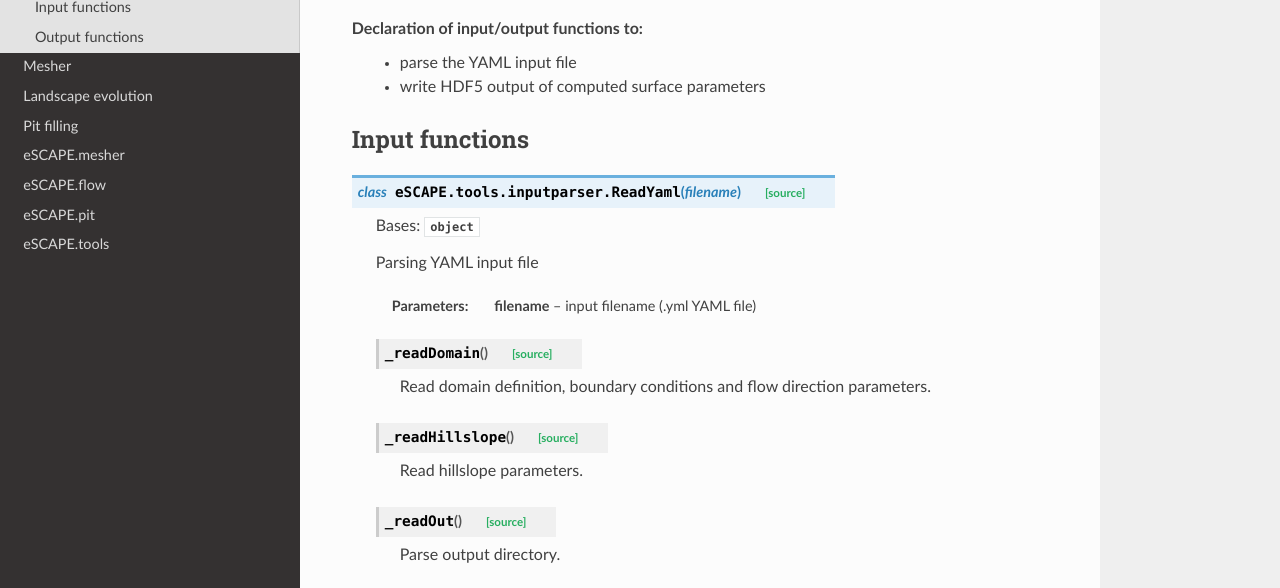
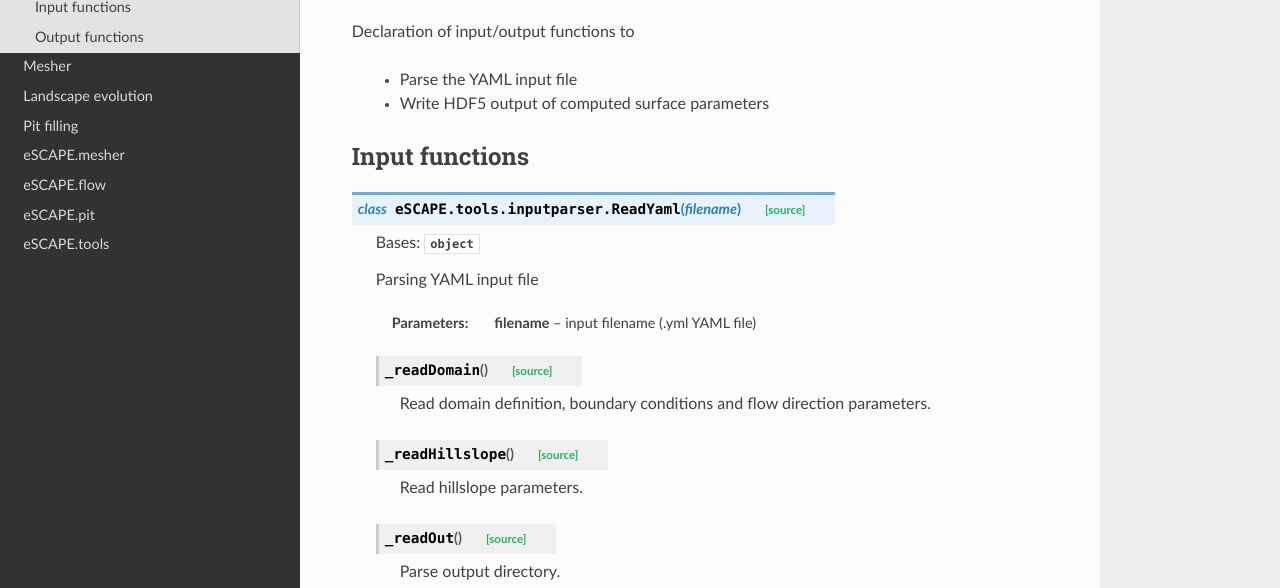
Before and after one commit to eSCAPE-API/eSCAPE-API.github.io, a plain HTML site: page tools.html in a window 1280 px wide. Shown: the part 144-732 px from the top of the page. Drawn offline with nearby package versions, Linux system fonts and the light colour scheme; some packages are replaced by stand-ins of ours.

Commit message:
update content

```diff
--- a/tools.html
+++ b/tools.html
@@ -159,14 +159,13 @@
 
   <div class="section" id="input-output">
 <h1>Input/Output<a class="headerlink" href="#input-output" title="Permalink to this headline">¶</a></h1>
-<dl class="docutils">
-<dt>Declaration of input/output functions to:</dt>
-<dd><ul class="first last simple">
-<li>parse the YAML input file</li>
-<li>write HDF5 output of computed surface parameters</li>
+<p>Declaration of input/output functions to</p>
+<blockquote>
+<div><ul class="simple">
+<li>Parse the YAML input file</li>
+<li>Write HDF5 output of computed surface parameters</li>
 </ul>
-</dd>
-</dl>
+</div></blockquote>
 <span class="target" id="module-eSCAPE.tools"></span><div class="section" id="module-eSCAPE.tools.inputparser">
 <span id="input-functions"></span><h2>Input functions<a class="headerlink" href="#module-eSCAPE.tools.inputparser" title="Permalink to this headline">¶</a></h2>
 <dl class="class">
```
Also changed, not shown: _sources/pit.rst.txt, _sources/tools.rst.txt.
